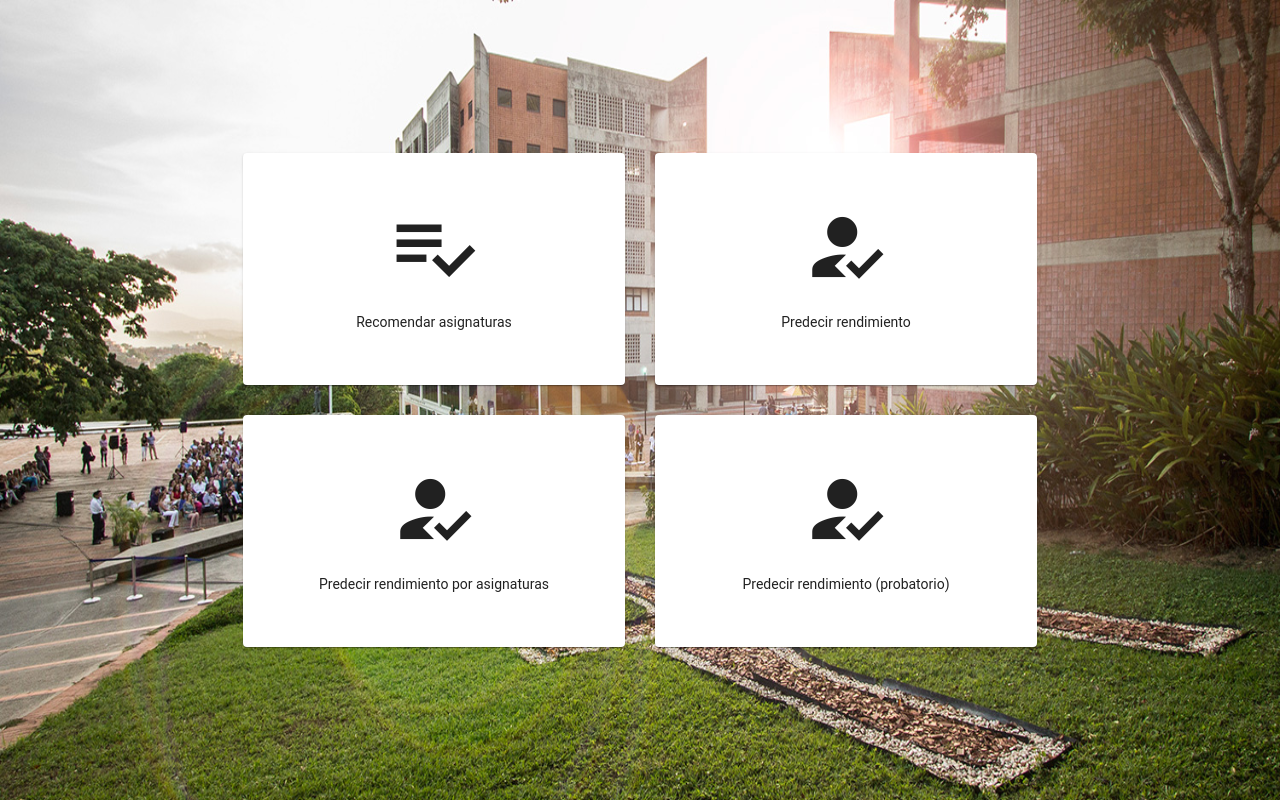
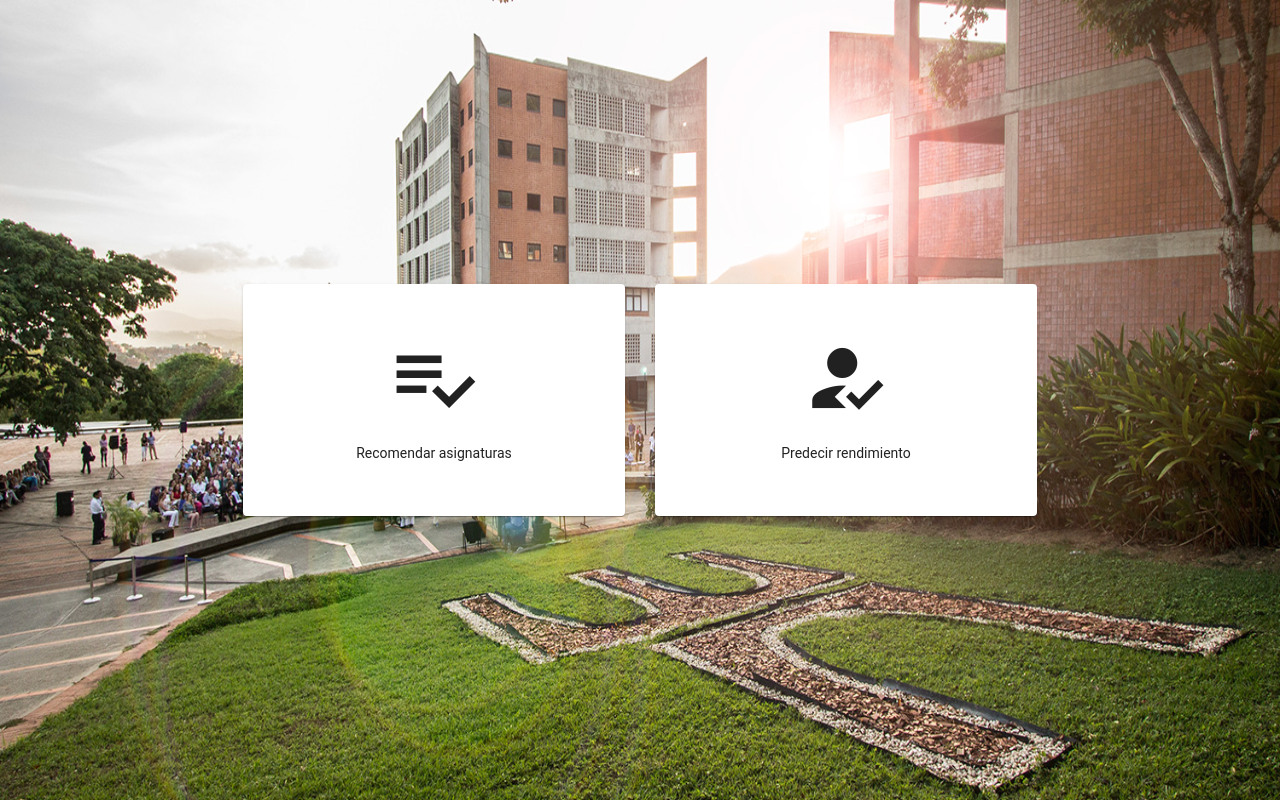
Before and after one commit to marivit01/recomendation-system, an Angular app in the folder frontend/: page /home in a window 1280 px wide. Built offline with nearby package versions, Linux system fonts and the light colour scheme.

Commit message:
hide opciones viejas

```diff
--- a/frontend/src/app/components/home/home.component.html
+++ b/frontend/src/app/components/home/home.component.html
@@ -12,7 +12,7 @@
             </mat-card>
 
 
-            <mat-card class="option-card" (click)="selectOption(2)">
+            <!-- <mat-card class="option-card" (click)="selectOption(2)">
                 <i class="material-icons md-90">
                     how_to_reg
                 </i>
@@ -28,14 +28,14 @@
                 <mat-card-actions>
                     <p>Predecir rendimiento por asignaturas</p>
                 </mat-card-actions>
-            </mat-card>
+            </mat-card> -->
 
             <mat-card class="option-card" (click)="selectOption(4)">
                 <i class="material-icons md-90">
                     how_to_reg
                 </i>
                 <mat-card-actions>
-                    <p>Predecir rendimiento (probatorio)</p>
+                    <p>Predecir rendimiento</p>
                 </mat-card-actions>
             </mat-card>
         </div>
```
